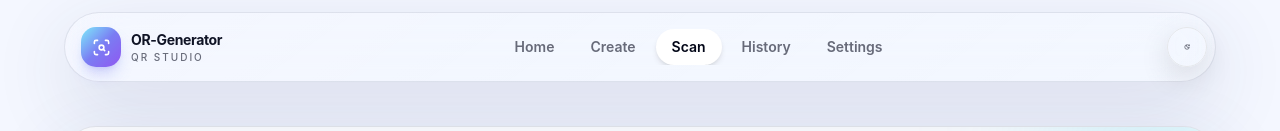
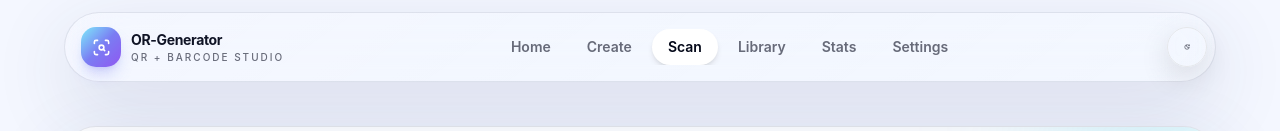
Before and after one commit to Mahin98250/OR-Generator, a React (Vite) app: page /#/scanner in a window 1280 px wide. Shown: the top 131 px of the page. Built offline with nearby package versions, Linux system fonts and the light colour scheme.

Commit message:
feat: add statistics navigation

```diff
--- a/src/components/layout/Navbar.tsx
+++ b/src/components/layout/Navbar.tsx
@@ -1,4 +1,4 @@
-import { MoonStar, ScanSearch, SunMedium } from 'lucide-react';
+import { BarChart3, MoonStar, ScanSearch, SunMedium } from 'lucide-react';
 import { Link, useLocation } from 'react-router-dom';
 import { GlassButton } from '../ui/GlassButton';
 import { InstallPWAButton } from '../ui/InstallPWAButton';
@@ -8,7 +8,8 @@ const links = [
   { to: '/', label: 'Home' },
   { to: '/generator', label: 'Create' },
   { to: '/scanner', label: 'Scan' },
-  { to: '/history', label: 'History' },
+  { to: '/history', label: 'Library' },
+  { to: '/statistics', label: 'Stats', icon: BarChart3 },
   { to: '/settings', label: 'Settings' },
 ];
 
@@ -27,7 +28,7 @@ export function Navbar() {
             </span>
             <span className="hidden sm:block">
               <span className="block text-sm font-bold tracking-tight text-[var(--text)]">OR-Generator</span>
-              <span className="block text-[10px] font-medium uppercase tracking-[.2em] text-[var(--text-muted)]">QR Studio</span>
+              <span className="block text-[10px] font-medium uppercase tracking-[.2em] text-[var(--text-muted)]">QR + Barcode Studio</span>
             </span>
           </Link>
 
@@ -36,7 +37,7 @@ export function Navbar() {
               const active = location.pathname === link.to;
               return (
                 <Link key={link.to} to={link.to}
-                  className={`shrink-0 rounded-full px-3 py-2 text-xs font-semibold transition sm:px-4 sm:text-sm ${active ? 'bg-white text-slate-950 shadow-md shadow-black/10' : 'text-[var(--text-muted)] hover:bg-white/10 hover:text-[var(--text)]'}`}>
+                  className={"shrink-0 rounded-full px-3 py-2 text-xs font-semibold transition sm:px-4 sm:text-sm " + (active ? 'bg-white text-slate-950 shadow-md shadow-black/10' : 'text-[var(--text-muted)] hover:bg-white/10 hover:text-[var(--text)]')}>
                   {link.label}
                 </Link>
               );
```
